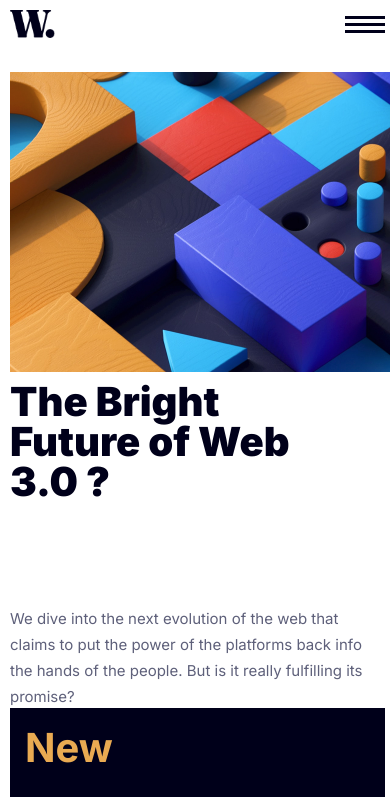
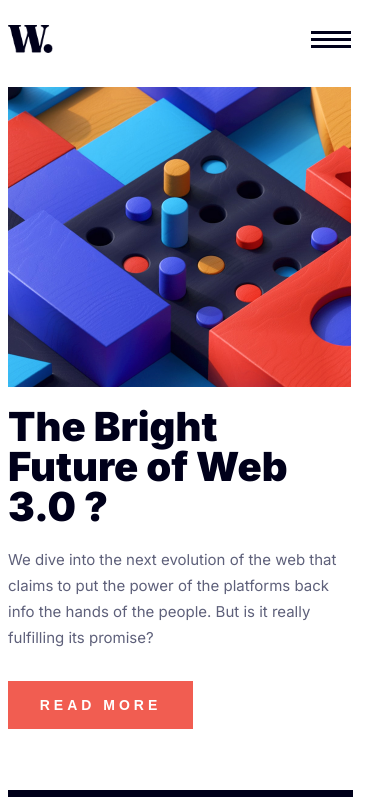
Before and after one commit to Junior-dev-Track/14-css-web-3-0-project-ovo-thom, a plain HTML site: page index.html in a window 390 px wide. Shown: the top 797 px of the page. Drawn offline with Linux system fonts and the light colour scheme; a web font is replaced by a local one.

Commit message:
Css web 3.0 project

```diff
--- a/style.css
+++ b/style.css
@@ -13,6 +13,7 @@ body {
     display: flex;
     justify-content: center;
     font-family: 'Inter', sans-serif;
+    color: rgba(255, 253, 250, 1);
 }
 
 .main-body {
@@ -57,7 +58,6 @@ main {
     width: 1110px;
     height: 511px;
     display: flex;
-    /* flex-wrap: wrap; */
 }
 
 .section-one {
@@ -107,13 +107,12 @@ main {
 
 .section-one .four {
     width: 350px;
-    /* height: 104px; */
-    height: 182px;
+    height: 181px;
     grid-column-start: 2;
     grid-column-end: 3;
     grid-row-start: 2;
     grid-row-end: 3;
-    margin-top: 40px;
+    margin-top: 30px;
 }
 
 .section-one .four .text {
@@ -121,7 +120,7 @@ main {
     line-height: 26px;
     font-weight: 400;
     color: rgba(94, 96, 122, 1);
-    margin: 2px 0 25px 0;
+    margin: 2px 0 30px 0;
 }
 
 .section-one .four .read-more {
@@ -292,13 +291,14 @@ main {
         display: block;
     }
     .main-body {
-        margin: 10px;
-        width: 375px;
+        margin: 8px;
+        margin-top: 25px;
+        max-width: 375px;
         height: 1872px;
     }
 
     header {
-        width: 100%;
+        width: 343px;
     }
 
     nav {
@@ -322,72 +322,77 @@ main {
     main {
         flex-direction: column;
         height: 1189px;
-        /* height: 1150px; */
         width: 100%;
     }
 
     .section-one {
-        grid-template-columns: 1;
-        grid-template-rows: 3;
-        height: 636px;
+        /* height: 636px; */
+        height: 750px;
+        display: flex;
+        flex-direction: column;
+        display: block;
     }
 
     .section-one .one{
-        width: 100%;
+        width: 343px;
         height: 300px;
-        grid-column-start: 1;
-        grid-column-end: 2;
-        grid-row-start: 1;
-        grid-row-end: 2;
+        display: block;
+        background-size: cover;
+        background-position: center;
     }
 
     .section-one .three {
         height: 120px;
         width: 100%;
-        grid-column-start: 1;
-        grid-column-end: 2;
-        grid-row-start: 2;
-        grid-row-end: 3;
-        margin-top: 0;
+        display: block;
+        margin: 20px 0;
     }
 
     .section-one .three .future {
-        /* height: 150px; */
         font-size: 40px;
         font-weight: 900;
         width: 40%;
         line-height: 40px;
+        margin: 20px 0;
     }
+
 
     .section-one .three .text {
         font-size: 15px;
+        margin: 0;
     }
 
     .section-one .four {
-        width: 50%;
+        width: 343px;
         height: 104px;
-        grid-column-start: 1;
-        grid-column-end: 2;
-        grid-row-start: 3;
-        grid-row-end: 4;
-        margin-top: 0;
+        display: block;
+        margin: 0;
     }
+
+    .section-one .four .text {
+       margin-bottom: 30px;
+    }
+
 
     .section-one .four .read-more {
         height: 48px;
+        /* height: 70px; */
         width: 185px;
+        margin-bottom: 50px;
     }
 
     .section-two{
-        width: 100%;
+        max-width: 345px;
         height: 489px;
-        justify-content: flex-end;
-        margin-left: 0;
+        margin: 0;
+        display: block;
     }
 
     .section-two .new {
         height: 32px;
         width: 70px;
+        font-size: 32px;
+        line-height: 32px;
     }
 
     .section-two, .last {
@@ -398,11 +403,12 @@ main {
 
     .last {
         height: 451px;
-        margin-top: 0;
+        margin-top: 60px;
     }
 
     .last .last-div {
         width: 100%;
-        margin-bottom: 20px;
+        margin-bottom: 40px;
+        height: 129px;
     }
 }
```
